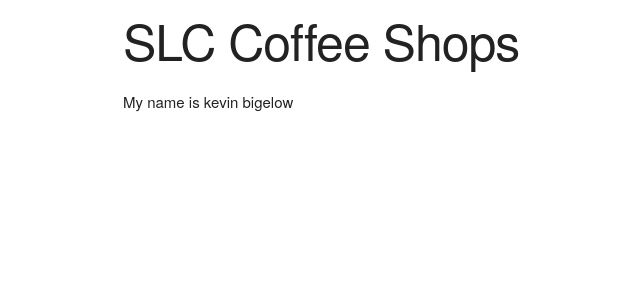
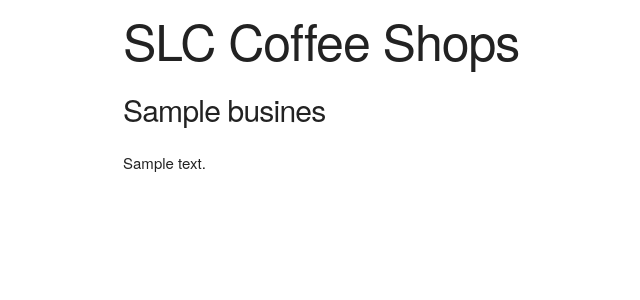
Before and after one commit to KevinBigelow/coffeeshops, a Django app: page / in a window 1280 px wide. Shown: the part 60-360 px from the top of the page, without its empty margins (37-677 px from the left). Run offline with Django 3.2, Linux system fonts and the light colour scheme; tables that the repository leaves empty hold one stand-in row (values such as "Sample post").

Commit message:
interacting with the database in the templates :)

```diff
--- a/collection/templates/index.html
+++ b/collection/templates/index.html
@@ -7,5 +7,8 @@
 
 {% block content %}
     <h1>SLC Coffee Shops</h1>
-    <p>My name is {{ name }}</p>
+    {% for business in business %}
+        <h4>{{ business.name }}</h4>
+        <p>{{ business.description }}</p>
+    {% endfor %}
 {% endblock content %}
--- a/collection/views.py
+++ b/collection/views.py
@@ -1,12 +1,10 @@
 from django.shortcuts import render
+from collection.models import business
 
 # Create your views here.
 def index(request):
-    # Defining the variable
-    number = 6
-    name = 'kevin bigelow'
+    businesses = business.objects.all()
     # Passing the variable to the view
     return render(request, 'index.html', {
-        'number': number,
-        'name': name,
+        'business': businesses,
     })
```
